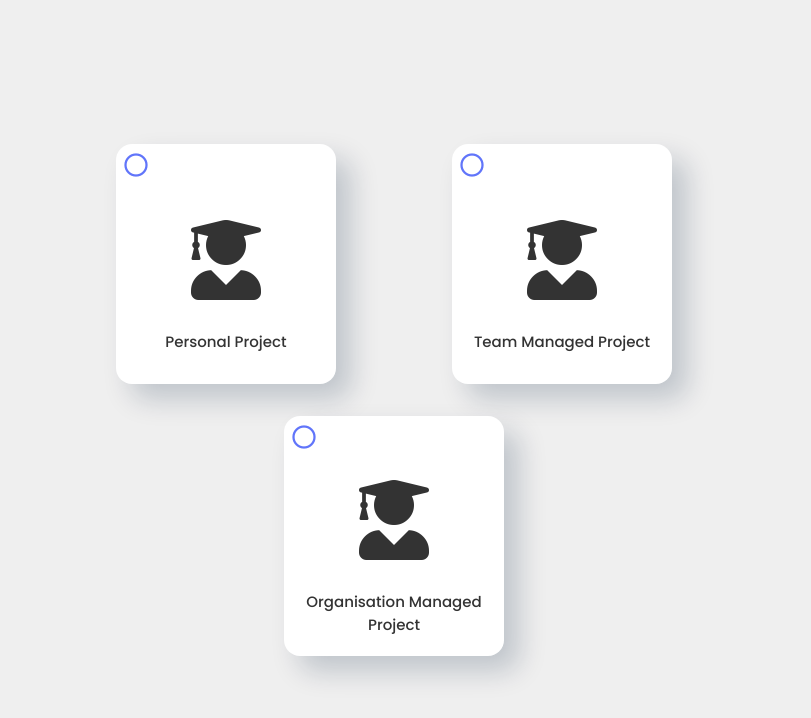
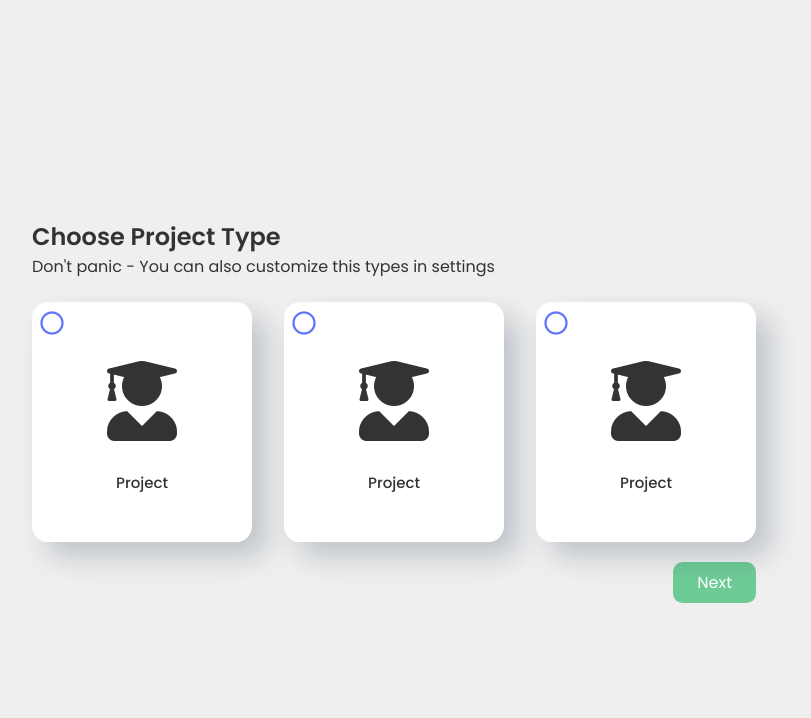
Before and after one commit to Manoranjan938/probukket-ui, a React (Create React App) app: page /create-project in a window 1280 px wide. Shown: the top 718 px of the page, without its empty margins (246-1057 px from the left). Built offline with nearby package versions, Linux system fonts and the light colour scheme.

Commit message:
Added multiple pages for create project

```diff
--- a/src/components/Button/style.css
+++ b/src/components/Button/style.css
@@ -69,6 +69,17 @@ button.sending .btn-icon {
     border: 1px solid var(--main-color);
     color: var(--main-color);
     background: none;
+}
+
+.project-next-btn {
+    margin-top: 20px;
+    float: right;
+}
+
+.btn-group {
+    display: flex;
+    flex-direction: row-reverse;
+    justify-content: space-between;
 }
 
 .w-100 {
--- /dev/null
+++ b/src/components/CustomRadio/index.tsx
@@ -0,0 +1,17 @@
+import { type ReactElement } from "react";
+
+import "./style.css";
+
+const CustomRadio = (): ReactElement => {
+  return (
+    <>
+      <input type="radio" name="option" id="" />
+      <div className="option_content">
+        <i className="fas fa-user-graduate" />
+        <h4>Project</h4>
+      </div>
+    </>
+  );
+};
+
+export default CustomRadio;
--- /dev/null
+++ b/src/components/CustomRadio/style.css
@@ -0,0 +1,60 @@
+input[type="radio"] {
+    appearance: none;
+    position: relative;
+    height: 100%;
+    width: 100%;
+    background-color: var(--container-color);
+    border-radius: 1rem;
+    cursor: pointer;
+    border: 3px solid transparent;
+    outline: none;
+    box-shadow: 15px 15px 28px rgba(2, 30, 62, 0.2);
+    transition: all 200ms ease-in-out;
+}
+
+input[type="radio"]::after {
+    position: absolute;
+    font-family: "Font Awesome 5 Free";
+    font-weight: 400;
+    content: "\f111";
+    font-size: 24px;
+    top: 5px;
+    left: 5px;
+    color: var(--main-color);
+}
+
+input[type="radio"]:hover {
+    transform: scale(1.01);
+}
+
+input[type="radio"]:checked {
+    border: 2px solid var(--main-color);
+}
+
+input[type="radio"]:checked::after {
+    font-weight: 800;
+    content: "\f058";
+    color: var(--main-color);
+}
+
+.option_content {
+    display: flex;
+    flex-direction: column;
+    align-items: center;
+    justify-content: center;
+    width: 100%;
+    position: absolute;
+    bottom: 20%;
+    cursor: pointer;
+}
+
+.option_content .fas {
+    font-size: 5rem;
+}
+
+.option_content h4 {
+    margin-top: 30px;
+    font-size: 15px;
+    font-weight: 500;
+    text-align: center;
+}
--- a/src/pages/CreateProject/components/ProjectType/index.tsx
+++ b/src/pages/CreateProject/components/ProjectType/index.tsx
@@ -1,6 +1,8 @@
 import React, { type ReactElement } from "react";
 
-import "../../style.css";
+import "./style.css";
+import Button from "src/components/Button";
+import CustomRadio from "src/components/CustomRadio";
 
 interface ProjectTypeProps {
   currentPage: number;
@@ -11,30 +13,32 @@ const ProjectType = ({
   currentPage,
   setCurrentPage,
 }: ProjectTypeProps): ReactElement => {
+  const handleNext = (): void => {
+    setCurrentPage((prev) => prev + 1);
+  };
   return (
-    <div className="project_type_section">
-      <div className="project_type_card">
-        <input type="radio" name="option" id="" />
-        <div className="option_content">
-          <i className="fas fa-user-graduate" />
-          <h4>Personal Project</h4>
+    <section className="project_type_section">
+      <div className="type_header">
+        <h2>Choose Project Type</h2>
+        <p>Don&apos;t panic - You can also customize this types in settings</p>
+      </div>
+      <div className="project_type_container">
+        <div className="project_type_card">
+          <CustomRadio />
+        </div>
+        <div className="project_type_card">
+          <CustomRadio />
+        </div>
+        <div className="project_type_card">
+          <CustomRadio />
         </div>
       </div>
-      <div className="project_type_card">
-        <input type="radio" name="option" id="" />
-        <div className="option_content">
-          <i className="fas fa-user-graduate" />
-          <h4>Team Managed Project</h4>
-        </div>
-      </div>
-      <div className="project_type_card">
-        <input type="radio" name="option" id="" />
-        <div className="option_content">
-          <i className="fas fa-user-graduate" />
-          <h4>Organisation Managed Project</h4>
-        </div>
-      </div>
-    </div>
+      <Button
+        title="Next"
+        classes="small-btn grn-btn project-next-btn"
+        onClick={handleNext}
+      />
+    </section>
   );
 };
 
--- /dev/null
+++ b/src/pages/CreateProject/components/ProjectType/style.css
@@ -0,0 +1,24 @@
+.project_type_section {
+    width: auto;
+    position: absolute;
+    transform: translate(-50%, -50%);
+    top: 50%;
+    left: 50%;
+}
+
+.type_header {
+    margin: 1.4rem 0;
+}
+
+.project_type_container {
+    display: flex;
+    justify-content: space-around;
+    align-items: center;
+    gap: 2rem;
+}
+
+.project_type_card {
+    position: relative;
+    width: 220px;
+    height: 240px;
+}
--- a/src/pages/CreateProject/components/UserType/index.tsx
+++ b/src/pages/CreateProject/components/UserType/index.tsx
@@ -1,4 +1,7 @@
 import { type ReactElement } from "react";
+import Button from "src/components/Button";
+
+import "./style.css";
 
 interface ProjectTypeProps {
   currentPage: number;
@@ -9,7 +12,70 @@ const UserType = ({
   currentPage,
   setCurrentPage,
 }: ProjectTypeProps): ReactElement => {
-  return <div>UserType</div>;
+  const handleNext = (): void => {
+    setCurrentPage((prev) => prev + 1);
+  };
+  const handlePrev = (): void => {
+    setCurrentPage((prev) => prev - 1);
+  };
+  return (
+    <section className="user_type_section">
+      <div className="type_header">
+        <h2>Who can manage projects</h2>
+        <p>Don&apos;t panic - You can also customize this types in settings</p>
+      </div>
+      <div className="user_type_container">
+        <div className="user_type_card">
+          <input type="radio" name="option" id="" />
+          <div className="type_option_content">
+            <div className="icon">
+              <i className="fas fa-user-graduate" />
+            </div>
+            <div className="content">
+              <h4>Personal Project</h4>
+              <p>You can only manage the project</p>
+            </div>
+          </div>
+        </div>
+        <div className="user_type_card">
+          <input type="radio" name="option" id="" />
+          <div className="type_option_content">
+            <div className="icon">
+              <i className="fas fa-user-graduate" />
+            </div>
+            <div className="content">
+              <h4>Team Managed Project</h4>
+              <p>Only team lead can manage the project</p>
+            </div>
+          </div>
+        </div>
+        <div className="user_type_card">
+          <input type="radio" name="option" id="" />
+          <div className="type_option_content">
+            <div className="icon">
+              <i className="fas fa-user-graduate" />
+            </div>
+            <div className="content">
+              <h4>Organisation Managed Project</h4>
+              <p>Only organisations admin can manage the project</p>
+            </div>
+          </div>
+        </div>
+      </div>
+      <div className="btn-group">
+        <Button
+          title="Next"
+          classes="small-btn grn-btn project-next-btn"
+          onClick={handleNext}
+        />
+        <Button
+          title="Back"
+          classes="small-btn grn-btn project-next-btn"
+          onClick={handlePrev}
+        />
+      </div>
+    </section>
+  );
 };
 
 export default UserType;
--- /dev/null
+++ b/src/pages/CreateProject/components/UserType/style.css
@@ -0,0 +1,30 @@
+.user_type_section {
+    width: 400px;
+    position: absolute;
+    transform: translate(-50%, -50%);
+    top: 50%;
+    left: 50%;
+}
+
+.user_type_container {
+    display: flex;
+    flex-direction: column;
+    gap: 1rem;
+}
+
+.user_type_card {
+    position: relative;
+    width: 400px;
+    height: 120px;
+}
+
+.type_option_content {
+    display: flex;
+    align-items: center;
+    gap: 1rem;
+    width: 100%;
+    height: 40px;
+    position: absolute;
+    bottom: 10%;
+    cursor: pointer;
+}
--- a/src/pages/CreateProject/index.tsx
+++ b/src/pages/CreateProject/index.tsx
@@ -12,7 +12,9 @@ const CreateProject = (): ReactElement => {
       );
     }
     if (activePage === 1) {
-      <UserType currentPage={activePage} setCurrentPage={setActivePage} />;
+      return (
+        <UserType currentPage={activePage} setCurrentPage={setActivePage} />
+      );
     }
   };
 
```
Also changed, not shown: src/services/Cookies.js (added), src/services/LocalStorage.js (added).
